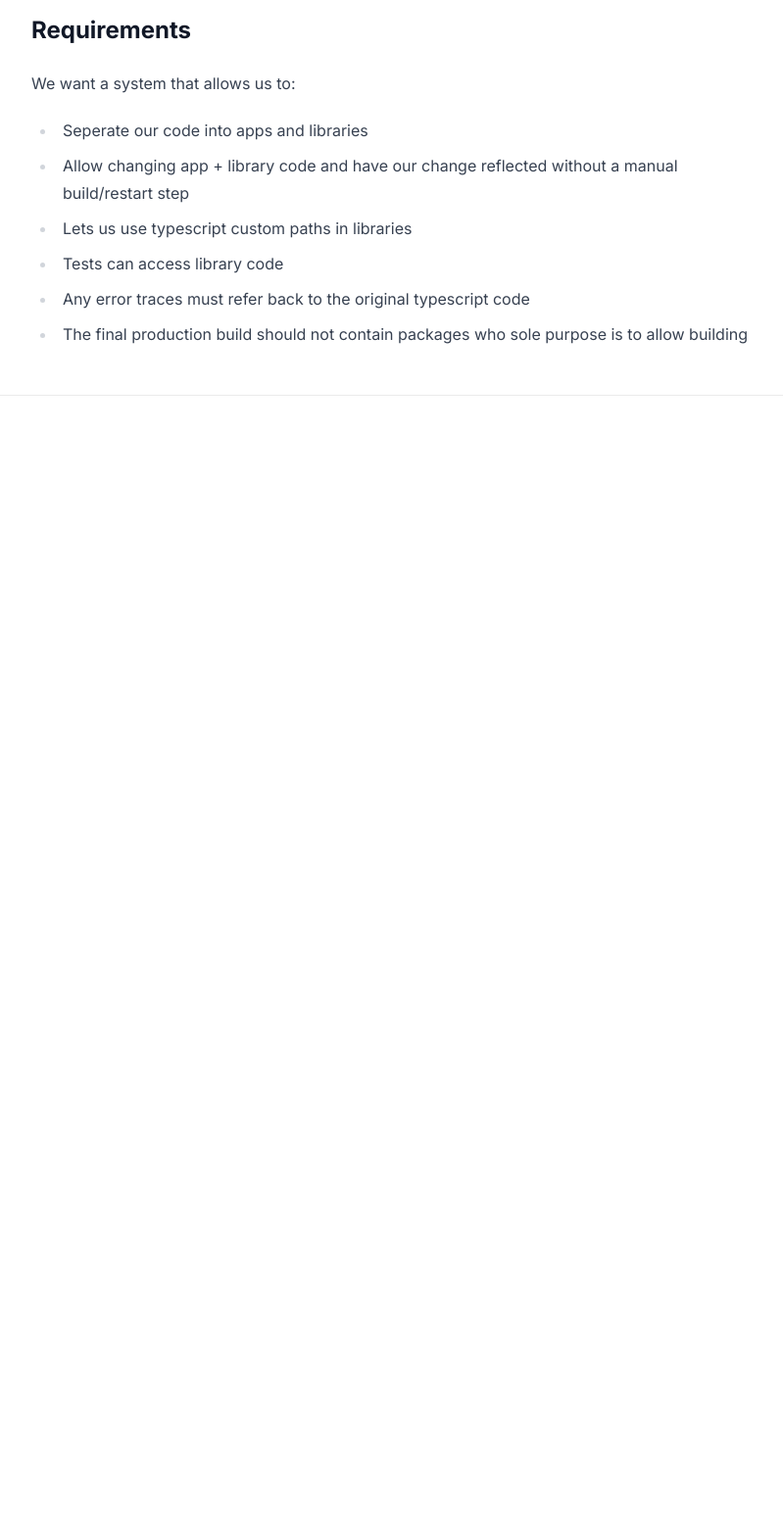
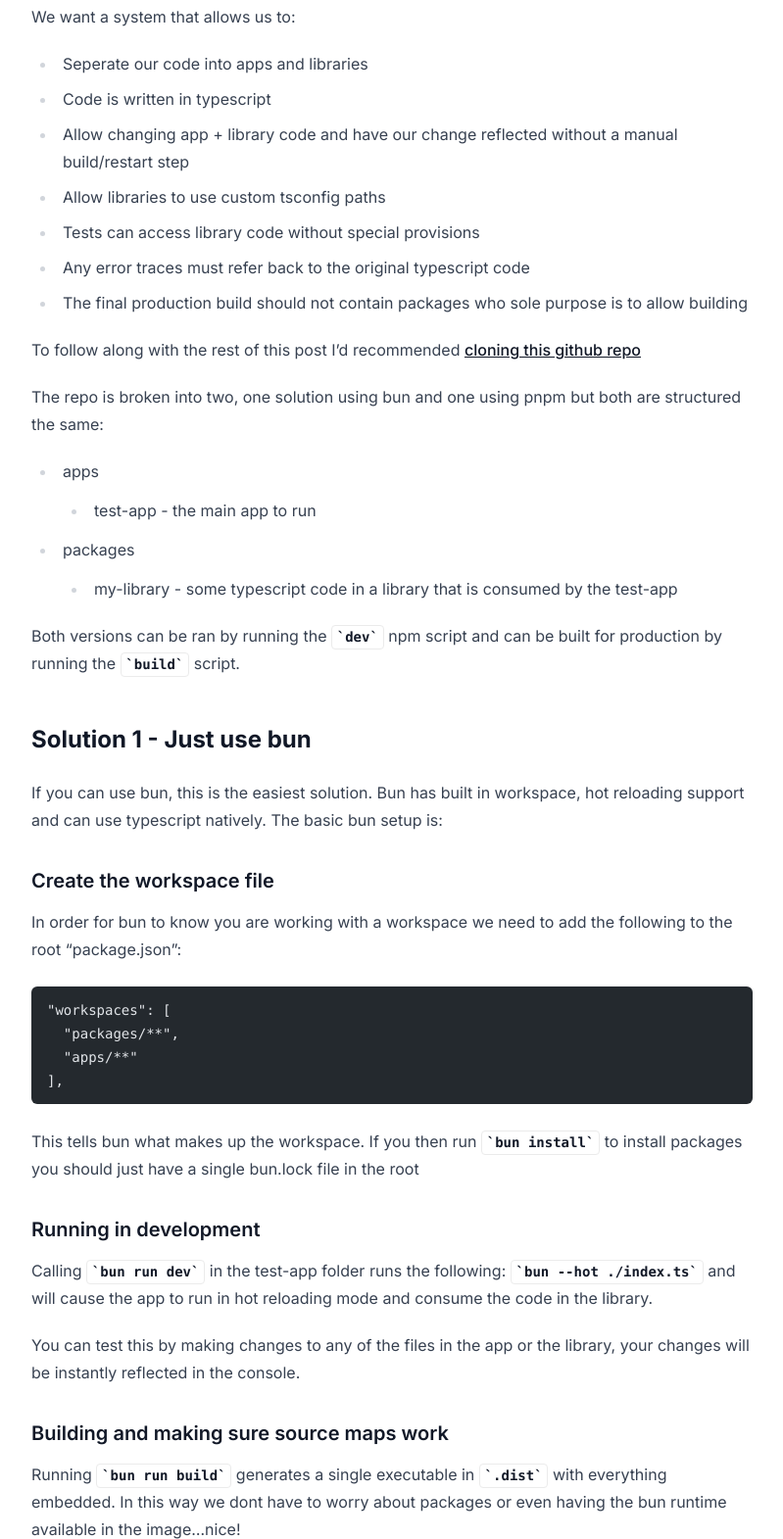
Before and after one commit to stevejhiggs/blog, an Astro site: page /blog/node-monorepo-internal-libraries in a window 1280 px wide. Shown: the part 1229-2800 px from the top of the page at 98% size, without its empty margins (240-1039 px from the left). Before the commit the page ends 1633 px from the top, so only its background shows below. Built offline with nearby package versions, Linux system fonts and the light colour scheme; Astro itself is replaced by a stand-in of ours; code samples lack their colours.

Commit message:
add monorepo article part 1

````diff
--- a/src/content/blog/node-monorepo-internal-libraries.md
+++ b/src/content/blog/node-monorepo-internal-libraries.md
@@ -1,5 +1,5 @@
 ---
-title: "A Hot reloading typescript backend monorepo"
+title: "A backend monorepo - part 1: Bun"
 pubDate: "2024-11-30T10:52:03.284Z"
 description: ""
 cover: "/images/blog/monorepo-flame.webp"
@@ -12,7 +12,7 @@
 
 While most language have some sort of "workspace" system (e.g .net has solutions) the closest js comes is through the use of npm workspaces and monorepo tooling.
 
-## Hot reloading
+### What is hot reloading?
 
 Hot reloading is not having to rebuild/rerun your app every time you make a change. Instead you just save your file and your change gets reflected in your running app.
 
@@ -21,8 +21,66 @@
 We want a system that allows us to:
 
 - Seperate our code into apps and libraries
+- Code is written in typescript
 - Allow changing app + library code and have our change reflected without a manual build/restart step
-- Lets us use typescript custom paths in libraries
-- Tests can access library code
+- Allow libraries to use custom tsconfig paths
+- Tests can access library code without special provisions
 - Any error traces must refer back to the original typescript code
 - The final production build should not contain packages who sole purpose is to allow building
+
+To follow along with the rest of this post I'd recommended [cloning this github repo](https://github.com/stevejhiggs/node-monorepo)
+
+The repo is broken into two, one solution using bun and one using pnpm but both are structured the same:
+
+- apps
+  - test-app - the main app to run
+- packages
+  - my-library - some typescript code in a library that is consumed by the test-app
+
+Both versions can be ran by running the `dev` npm script and can be built for production by running the `build` script.
+
+
+
+## Solution 1 - Just use bun
+
+If you can use bun, this is the easiest solution. Bun has built in workspace, hot reloading support and can use typescript natively. The basic bun setup is:
+
+### Create the workspace file
+
+In order for bun to know you are working with a workspace we need to add the following to the root "package.json":
+
+```json
+"workspaces": [
+  "packages/**",
+  "apps/**"
+],
+```
+
+This tells bun what makes up the workspace. If you then run `bun install` to install packages you should just have a single bun.lock file in the root
+
+### Running in development
+
+Calling `bun run dev` in the test-app folder runs the following: `bun --hot ./index.ts` and will cause the app to run in hot reloading mode and consume the code in the library.
+
+You can test this by making changes to any of the files in the app or the library, your changes will be instantly reflected in the console.
+
+### Building and making sure source maps work
+
+Running `bun run build` generates a single executable in `.dist` with everything embedded. In this way we dont have to worry about packages or even having the bun runtime available in the image...nice!
+
+Unfortunately the other reason we use this mode is that otherwise sourcemaps don't get used :( Apparently this is something that will be looked at in the soon-to-come bun 1.2.
+
+### Do tests work?
+
+Yep, just run `bun test`. Accessing library files work great
+
+### Tsconfig paths in libraries?
+
+Yep, worked without any special configuration
+
+## Sounds good!
+
+The futures pretty bright for working with bun. There are still some wrinkles but its advancing quickly
+and the shear amount of platform boilerplate that you can just delete to get this stuff working is incredibly impressive.
+
+Next up **pnpm.....** why do I have the feeling this is not going to be anywhere near as simple?
````
